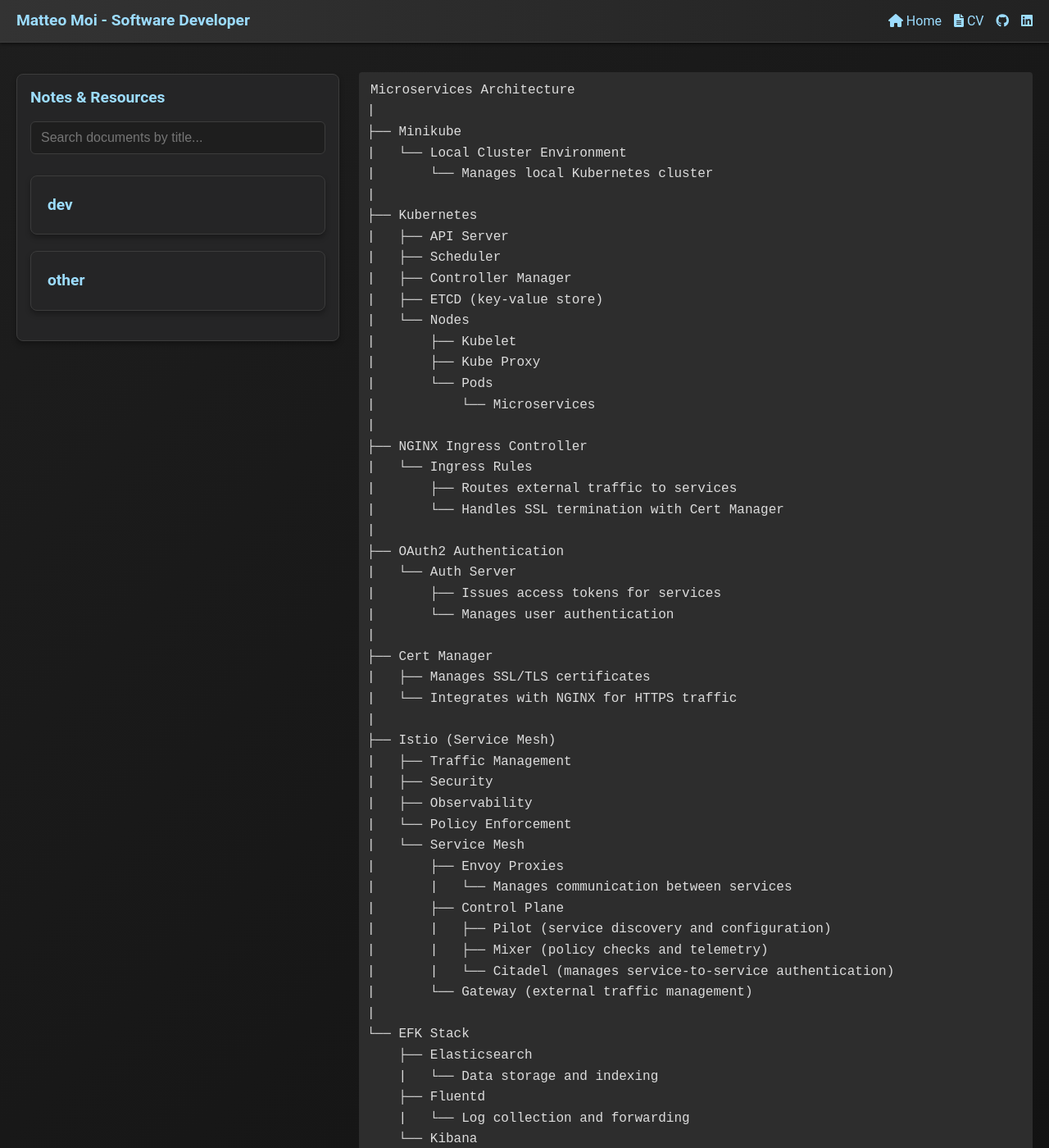
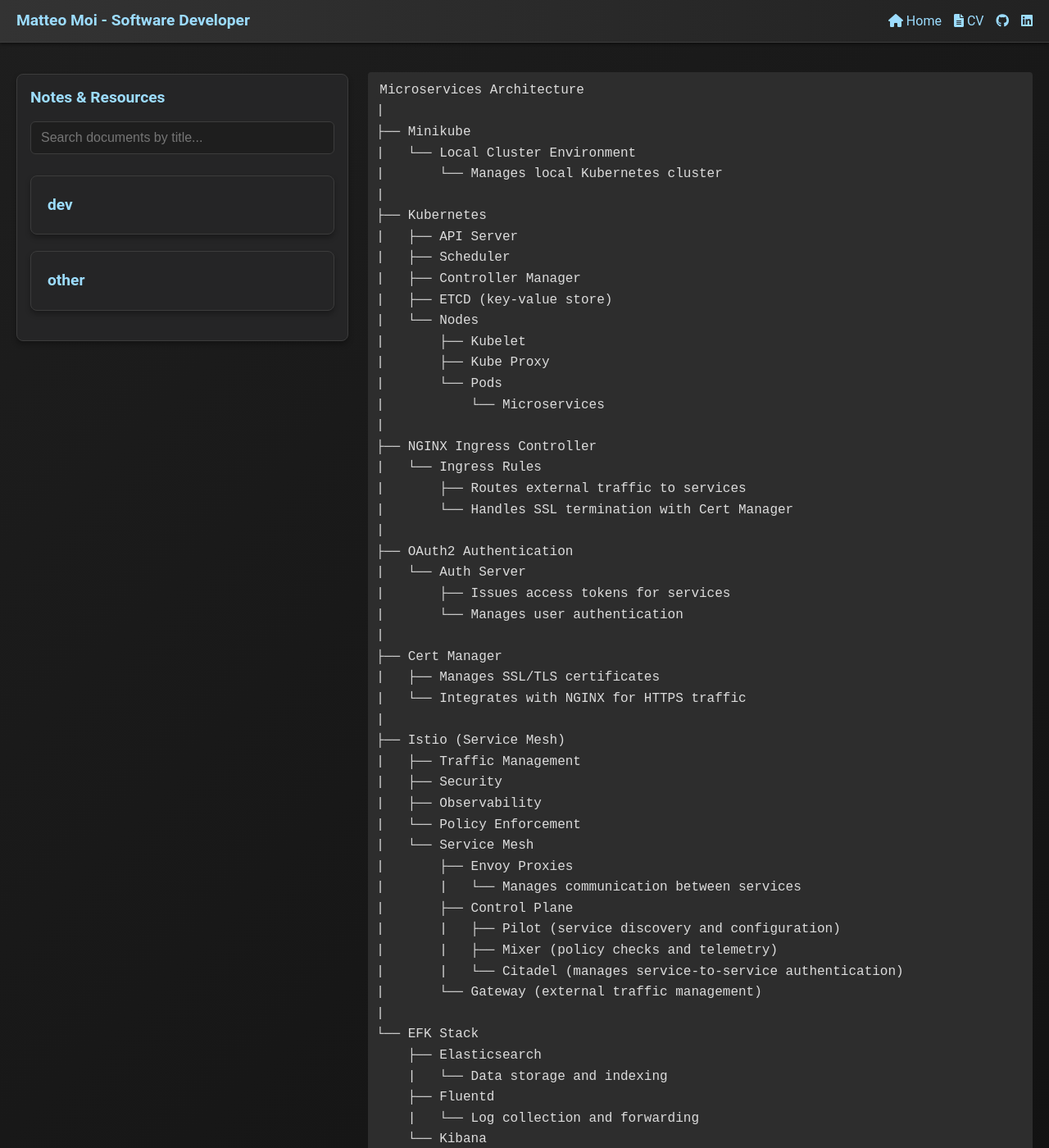
Before and after one commit to Jok98/Jok98.github.io, a Jekyll site: the page built from notes/dev/architecture.md, in a window 1280 px wide and 1400 px high. Shown: the whole window at 82% size. Built offline with Jekyll 4.4.1, drawn with Linux system fonts in a browser that asks for light colours.

Commit message:
refactor layout to use grid for improved responsiveness and adjust notes sidebar styling

```diff
--- a/assets/css/default_style.css
+++ b/assets/css/default_style.css
@@ -379,8 +379,9 @@
 
 
 .page-layout {
-  display: flex;
-  align-items: flex-start;
+  display: grid;
+  grid-template-columns: minmax(320px, 1fr) minmax(0, 2fr);
+  align-items: start;
   gap: 24px;
   max-width: 1400px;
   margin: 0 auto;
@@ -389,8 +390,6 @@
 }
 
 .notes-sidebar {
-  flex: 0 0 360px;
-  width: 360px;
   background-color: #252526;
   border: 1px solid #3c3c3c;
   border-radius: 8px;
@@ -440,22 +439,27 @@
 }
 
 .content-area {
-  flex: 1;
-  max-width: none;
+  width: 100%;
+  min-width: 0;
   margin: 0;
   padding: 0;
 }
 
 @media (max-width: 900px) {
   .page-layout {
-    flex-direction: column;
+    grid-template-columns: 1fr;
   }
 
   .notes-sidebar {
     position: static;
     max-height: none;
-    width: 100%;
   }
+}
+
+.notes-sidebar .content-link {
+  display: block;
+  white-space: normal;
+  word-break: break-word;
 }
 
 .notes-sidebar .content-link.active-link {
```
